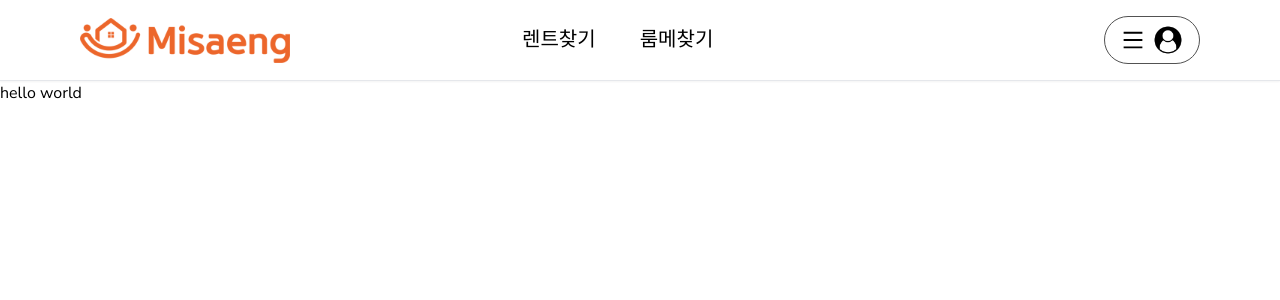
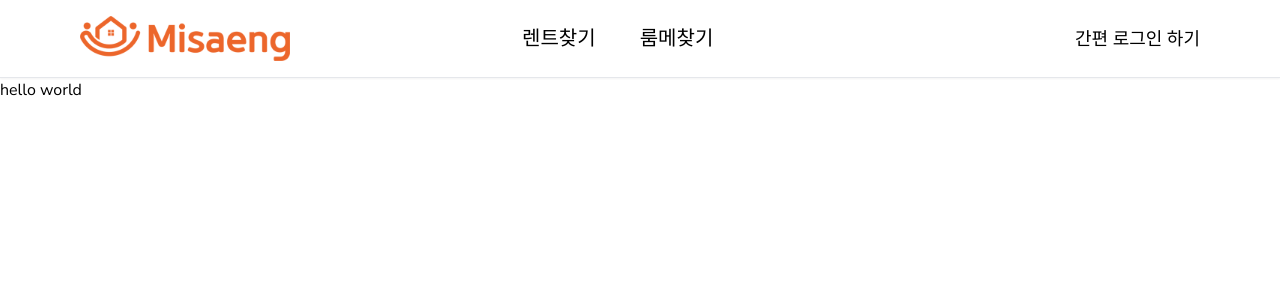
Before and after one commit to MisaengDevTeam/misaeng2, a Next.js app: page / in a window 1280 px wide. Shown: the top 300 px of the page. Built offline with nearby package versions, Linux system fonts and the light colour scheme; no server answers.

Commit message:
mod: back to login mode

```diff
--- a/app/components/navbar/UserMenu.tsx
+++ b/app/components/navbar/UserMenu.tsx
@@ -51,18 +51,16 @@ const UserMenu: React.FC<UserMenuProps> = ({ currentUser }) => {
   //   </div>
   // );
   // TEMPORARY TEMPORARY TEMPORARY TEMPORARY TEMPORARY TEMPORARY TEMPORARY TEMPORARY
-  // return
-  // !currentUser ? (
-  //   <div>
-  //     <div
-  //       onClick={loginModal.onOpen}
-  //       className='text-lg cursor-pointer font-light hover:text-[#EC662A] hover:font-semibold'
-  //     >
-  //       간편 로그인 하기
-  //     </div>
-  //   </div>
-  // ) :
-  return (
+  return !currentUser ? (
+    <div>
+      <div
+        onClick={loginModal.onOpen}
+        className='text-lg cursor-pointer font-light hover:text-[#EC662A] hover:font-semibold'
+      >
+        간편 로그인 하기
+      </div>
+    </div>
+  ) : (
     <div className='relative'>
       <div
         onClick={toggleOpen}
```
